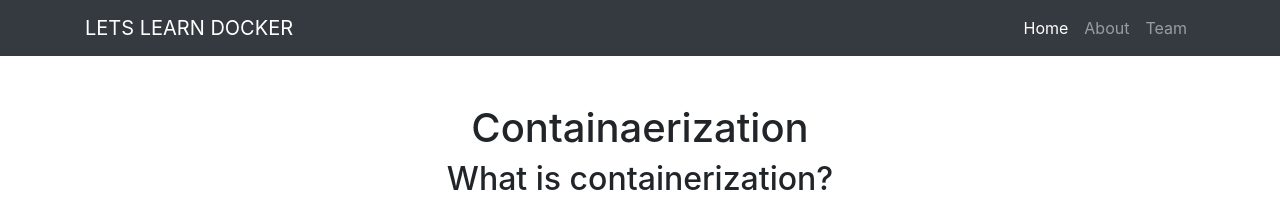
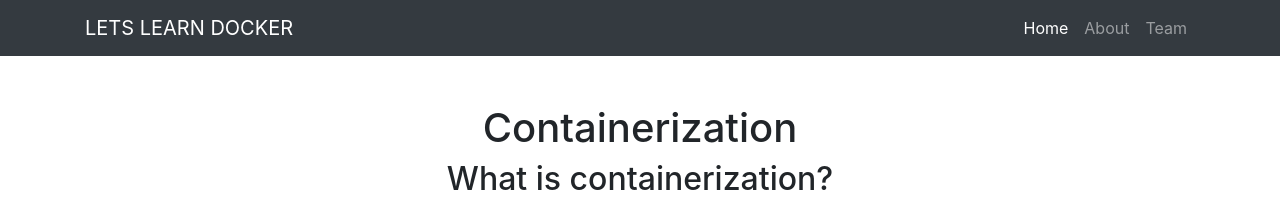
Before and after one commit to Nithin63/Learn_Docker, a plain HTML site: page container.html in a window 1280 px wide. Shown: the top 202 px of the page. Drawn offline with Linux system fonts and the light colour scheme.

Commit message:
Fix: Update container.html

```diff
--- a/container.html
+++ b/container.html
@@ -50,7 +50,7 @@
     <div class="row">
 
         <div class="col-lg-12 text-center">
-            <h1 class="mt-5">Containaerization</h1>
+            <h1 class="mt-5">Containerization</h1>
 
 
             <h2> What is containerization? </h2>
```
